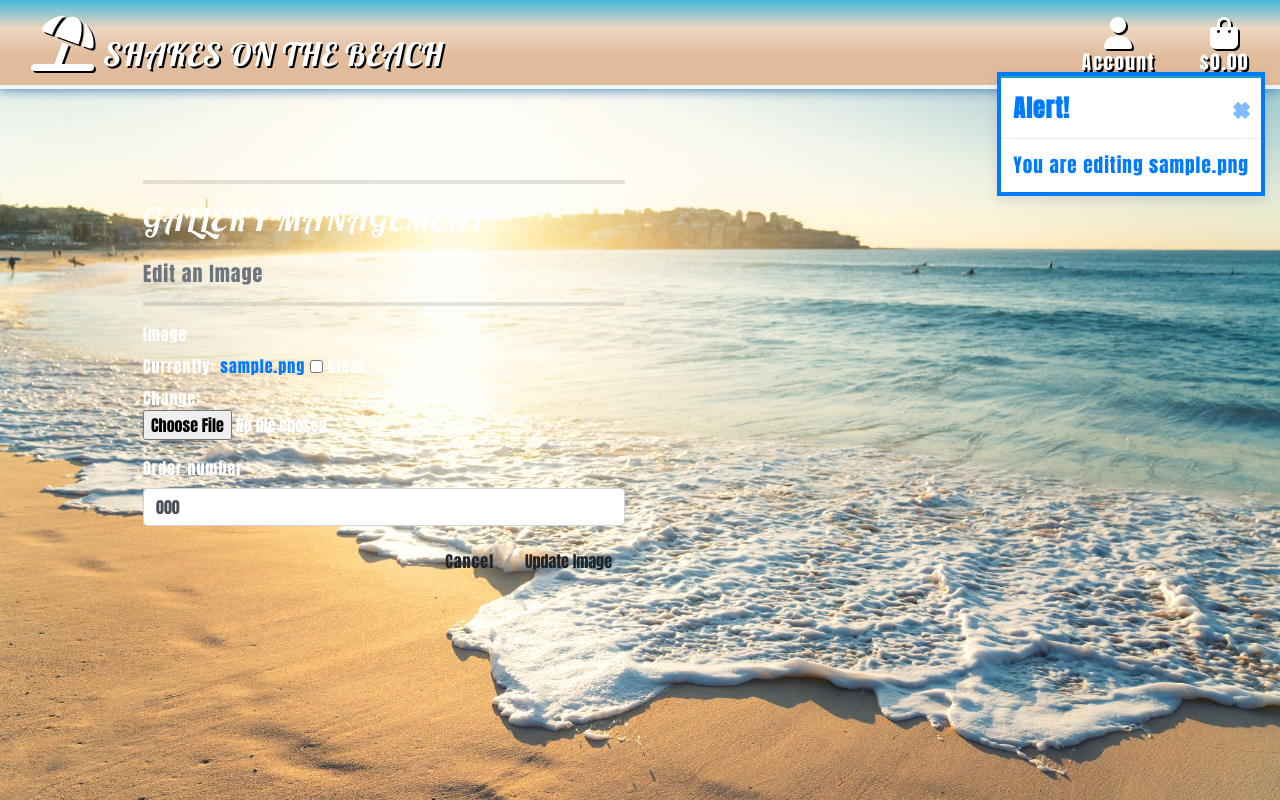
After one commit to Aramantos/MS4-ShakesOnTheBeach, a Django app: page /gallery/edit/1/ in a window 1280 px wide. The commit adds this page. Run offline with Django 3.2, Linux system fonts and the light colour scheme; a user stored in the database is signed in; tables that the repository leaves empty hold one stand-in row (values such as "Sample post"); parts of the project's set-up code (start-up, migrations or seed data) failed here and were passed over; some libraries are stand-ins or nearby versions.

Commit message:
add edit and delete functionality for gallery images, update urls & views

```diff
--- /dev/null
+++ b/gallery/templates/gallery/edit_image.html
@@ -0,0 +1,45 @@
+{% extends "base.html" %}
+{% load static %}
+
+{% block extra_title %}- Edit Image{% endblock %}
+
+{% block extra_css %}
+    <link rel="stylesheet" href="{% static 'gallery/css/gallery.css' %}">
+{% endblock %}
+
+{% block page_header %}
+    <div class="container header-container">
+        <div class="row">
+            <div class="col"></div>
+        </div>
+    </div>
+{% endblock %}
+
+{% block content %}
+    <div class="overlay"></div>
+    <div class="container">
+        <div class="row">
+            <div class="col-12 col-md-6">
+                <hr>
+                <h2 class="logo-font mb-4">Gallery Management</h2>
+                <h5 class="text-muted">Edit an Image</h5>
+                <hr>
+            </div>
+        </div>
+
+        <div class="row">
+            <div class="col-12 col-md-6">
+                <form method="POST" action="{% url 'edit_image' image.id %}" class="form mb-2" enctype="multipart/form-data">
+                    {% csrf_token %}
+                    {% for field in form %}
+                            {{ field | as_crispy_field }}
+                    {% endfor %}
+                    <div class="text-right">
+                        <a class="btn btn-outline-black rounded-0" href="{% url 'gallery' %}">Cancel</a>
+                        <button class="btn btn-black rounded-0" type="submit">Update Image</button>
+                    </div>
+                </form>
+            </div>
+        </div>
+    </div>
+{% endblock %}
--- a/gallery/templates/gallery/gallery.html
+++ b/gallery/templates/gallery/gallery.html
@@ -45,6 +45,8 @@
                                 {% if request.user.is_superuser %}
                                     <div class="card-body item-card-body">
                                         <p class="mb-0 text-center">
+                                            <a href="{% url 'edit_image' image.id %}">Edit</a>
+                                            <a class="text-danger" href="{% url 'delete_image' image.id %}">Delete</a>
                                         </p>
                                     </div>
                                 {% endif %}
--- a/gallery/urls.py
+++ b/gallery/urls.py
@@ -4,4 +4,6 @@ from . import views
 urlpatterns = [
     path('', views.gallery, name='gallery'),
     path('add/', views.add_image, name='add_image'),
+    path('edit/<int:image_id>/', views.edit_image, name='edit_image'),
+    path('delete/<int:image_id>/', views.delete_image, name='delete_image'),
 ]
--- a/gallery/views.py
+++ b/gallery/views.py
@@ -38,3 +38,45 @@ def add_image(request):
     }
 
     return render(request, template, context)
+
+
+@login_required
+def edit_image(request, image_id):
+    """ Edit an image in the gallery """
+    if not request.user.is_superuser:
+        messages.error(request, 'Sorry, only authorized personel can do that.')
+        return redirect(reverse('home'))
+
+    image = get_object_or_404(GalleryImages, pk=image_id)
+    if request.method == 'POST':
+        form = ImageForm(request.POST, request.FILES, instance=image)
+        if form.is_valid():
+            form.save()
+            messages.success(request, 'Successfully updated the image!')
+            return redirect(reverse('gallery'))
+        else:
+            messages.error(request, 'Failed to update image. Please ensure the form is valid.')
+    else:
+        form = ImageForm(instance=image)
+        messages.info(request, f'You are editing {image.image}')
+
+    template = 'gallery/edit_image.html'
+    context = {
+        'form': form,
+        'image': image,
+    }
+
+    return render(request, template, context)
+
+
+@login_required
+def delete_image(request, image_id):
+    """ Delete an image from the gallery """
+    if not request.user.is_superuser:
+        messages.error(request, 'Sorry, only authorized personel can do that.')
+        return redirect(reverse('home'))
+
+    image = get_object_or_404(GalleryImages, pk=image_id)
+    image.delete()
+    messages.success(request, 'Image deleted!')
+    return redirect(reverse('gallery'))
```
